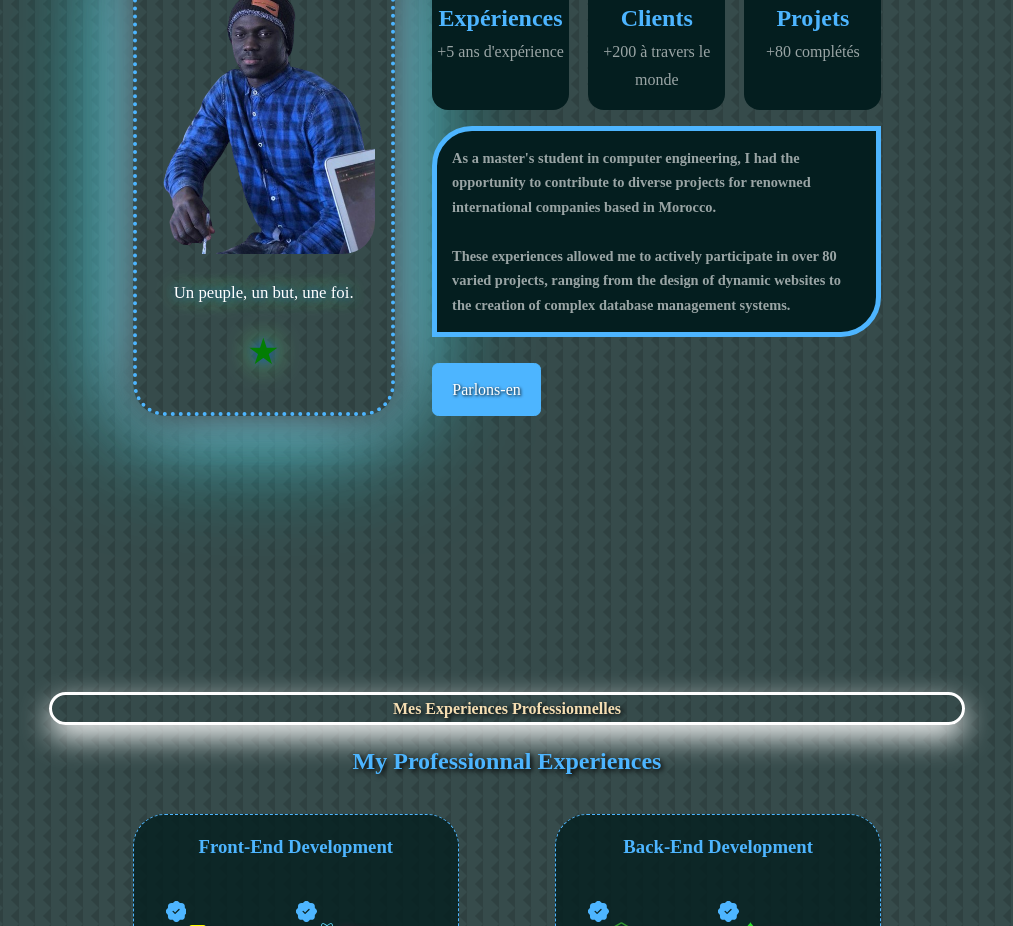
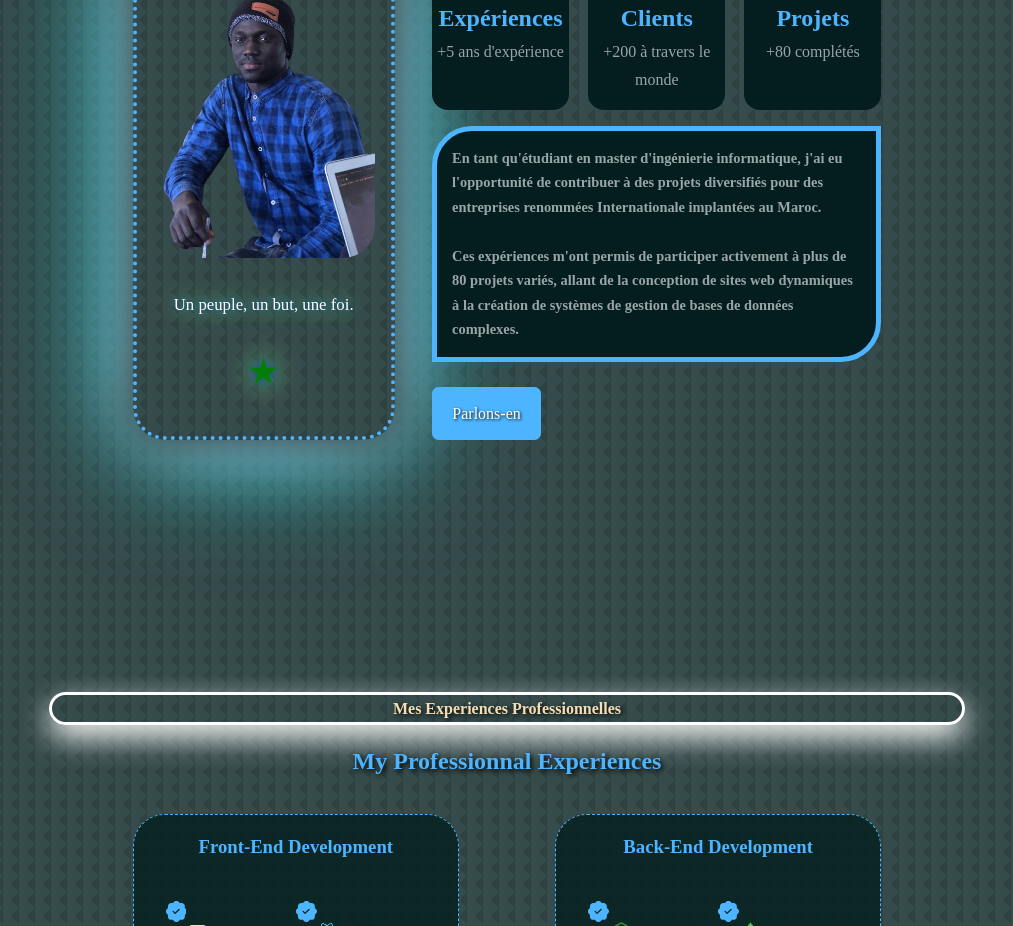
Before and after one commit to Mouhamed1003/keenprogrammer.com, a React (Create React App) app: page / in a window 1280 px wide. Shown: the part 1060-1986 px from the top of the page, without its empty margins (133-1146 px from the left). Built offline with nearby package versions, Linux system fonts and the light colour scheme.

Commit message:
Update Apropos.jsx

```diff
--- a/src/components/a_propos/Apropos.jsx
+++ b/src/components/a_propos/Apropos.jsx
@@ -18,6 +18,14 @@ const Apropos = () => {
 
   const frenchText = (
     <>
+      As a master's student in computer engineering, I had the opportunity to contribute to diverse projects for renowned international companies based in Morocco.
+      <br /><br />
+      These experiences allowed me to actively participate in over 80 varied projects, ranging from the design of dynamic websites to the creation of complex database management systems.
+    </>
+  );
+
+  const englishText = (
+    <>
       En tant qu'étudiant en master d'ingénierie informatique,
       j'ai eu l'opportunité de contribuer à des projets diversifiés pour
       des entreprises renommées Internationale implantées au Maroc.
@@ -25,14 +33,6 @@ const Apropos = () => {
       Ces expériences m'ont permis de participer activement à plus de 80 projets variés,
       allant de la conception de sites web dynamiques à la création de systèmes
       de gestion de bases de données complexes.
-    </>
-  );
-
-  const englishText = (
-    <>
-      As a master's student in computer engineering, I had the opportunity to contribute to diverse projects for renowned international companies based in Morocco.
-      <br /><br />
-      These experiences allowed me to actively participate in over 80 varied projects, ranging from the design of dynamic websites to the creation of complex database management systems.
     </>
   );
 
```
